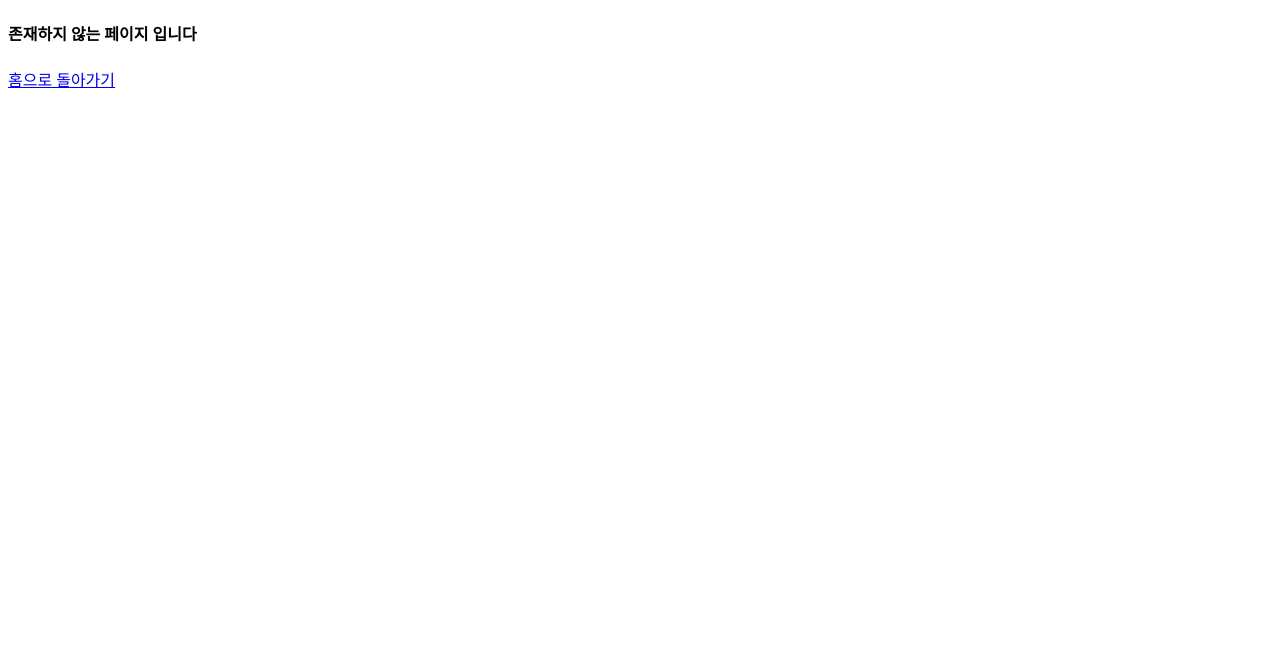
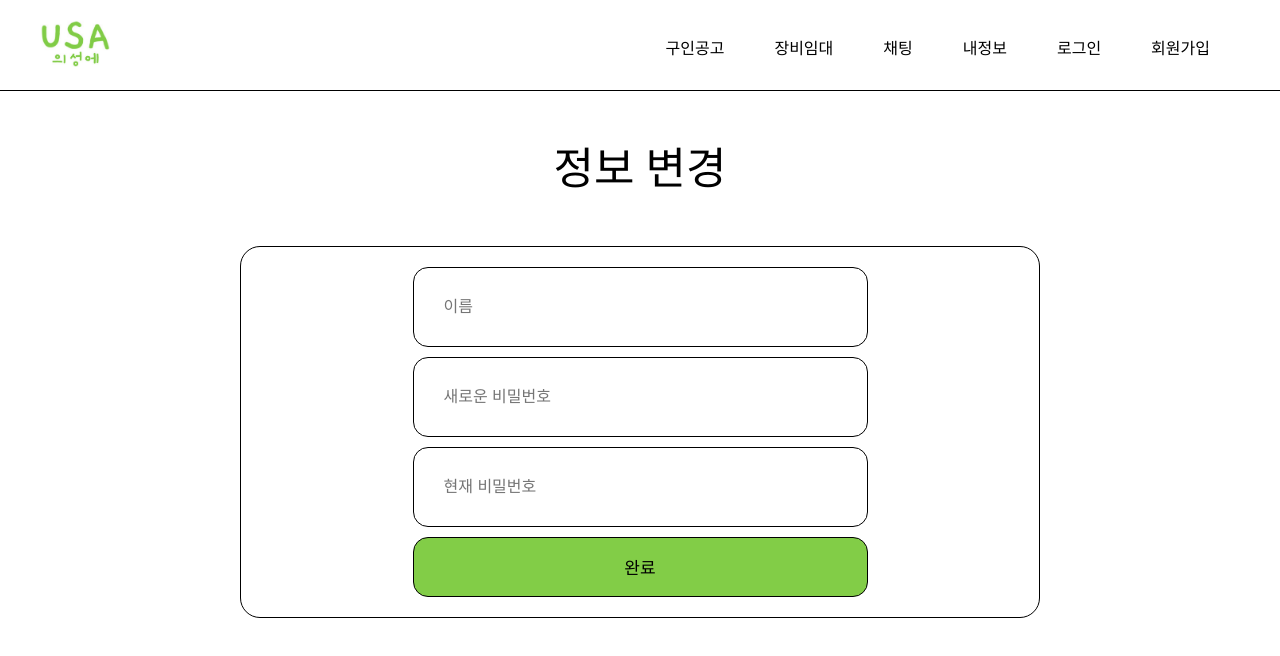
Before and after one commit to Yunseong-dev/24-1st-capston-USA, a React (Vite) app in the folder Front/: page /ModifyMe in a window 1280 px wide. Shown: the top 656 px of the page. Built offline with nearby package versions, Linux system fonts and the light colour scheme.

Commit message:
디자인 추가, URL 변경

```diff
--- a/Front/src/App.tsx
+++ b/Front/src/App.tsx
@@ -2,15 +2,19 @@ import { BrowserRouter as Router, Routes, Route } from 'react-router-dom';
 import NotFound from './pages/404';
 import Signup from './components/auth/Signup';
 import Signin from './components/auth/Signin';
+import ModifyMe from './components/auth/modifyMe';
+import Me from './components/auth/me';
 import Home from './pages/Home';
 import EquipmentList from './components/article/EquipmentList';
 import CreateEquipment from './components/article/CreateEquipment';
 import EquipmentDetail from './components/article/EquipmentDetail';
+import EquipmentMe from './components/article/EquipmentMe';
 import JobList from './components/job/JobList';
 import CreateJob from './components/job/CreateJob';
 import ChatRoom from './components/chat/ChatRoom';
 import JobDetail from './components/job/JobDetail';
 import ChatList from './components/chat/ChatList';
+
 const App = () => {
   return (
     <Router>
@@ -19,10 +23,13 @@ const App = () => {
 
         <Route path="/Signup" element={<Signup />} />
         <Route path="/Signin" element={<Signin />} />
+        <Route path="/ModifyMe" element={<ModifyMe />} />
+        <Route path="/Me" element={<Me />} />
 
         <Route path="/Equipment" element={<EquipmentList />} />
         <Route path="/CreateEquipment" element={<CreateEquipment />} />
         <Route path="/Equipment/:id" element={<EquipmentDetail />} />
+        <Route path="/EquipmentMe" element={<EquipmentMe />} />
 
         <Route path="/Job" element={<JobList />} />
         <Route path="/CreateJob" element={<CreateJob />} />
--- /dev/null
+++ b/Front/src/components/auth/me.tsx
@@ -0,0 +1,19 @@
+import Header from "../header";
+import styles from "../../css/home.module.css";
+
+
+const Me = () => {
+   return (
+      <div>
+         <Header />
+         <div className={styles.main}>
+            <div className={styles.option_container}>
+               <a href="/modifyMe" className={styles.rectangle} id="opjob">정보 변경</a>
+               <a href="/equipmentMe" className={styles.rectangle} id="opequipment">장비임대 목록</a>
+            </div>
+         </div>
+      </div>
+   )
+}
+
+export default Me;
--- /dev/null
+++ b/Front/src/components/auth/modifyMe.tsx
@@ -0,0 +1,80 @@
+import { useState } from "react";
+import { putWithToken } from "../../utils/axios";
+import { useNavigate } from 'react-router-dom';
+import useToken from "../../hooks/useToken";
+import Header from "../header";
+import Styles from "../../css/signup.module.css";
+
+const ModifyMe = () => {
+   const [name, setName] = useState("");
+   const [password, setPassword] = useState("");
+   const [currentPassword, setCurrentPassword] = useState("");
+
+   const { token } = useToken();
+   const navigate = useNavigate();
+
+   const handleSubmit = async (e: any) => {
+      e.preventDefault();
+
+      if (!name || !password || !currentPassword) {
+         alert('모든 입력란을 작성해주세요');
+         return;
+      }
+
+      const data = { name, password, currentPassword };
+
+      try {
+         await putWithToken(token, "/api/user", data);
+
+         alert("정보 변경이 완료되었습니다");
+         navigate("/");
+
+      } catch (error: any) {
+         alert(error.response.data);
+      }
+   };
+
+   return (
+      <div>
+         <Header />
+         <div className={Styles.main}>
+            <div className={Styles.box_container}>
+               <div className={Styles.main_text}><p>정보 변경</p></div>
+               <div className={Styles.box}>
+                  <form onSubmit={handleSubmit}>
+                     <div className={Styles.name}>
+                        <input
+                           type="text"
+                           value={name}
+                           onChange={(e) => setName(e.target.value)}
+                           placeholder="이름"
+                        />
+                     </div>
+                     <div className={Styles.password}>
+                        <input
+                           type="password"
+                           value={password}
+                           onChange={(e) => setPassword(e.target.value)}
+                           placeholder="새로운 비밀번호"
+                        />
+                     </div>
+                     <div className={Styles.password}>
+                        <input
+                           type="password"
+                           value={currentPassword}
+                           onChange={(e) => setCurrentPassword(e.target.value)}
+                           placeholder="현재 비밀번호"
+                        />
+                     </div>
+                     <div className={Styles.subbutton}>
+                        <button type="submit">완료</button>
+                     </div>
+                  </form>
+               </div>
+            </div>
+         </div>
+      </div>
+   );
+};
+
+export default ModifyMe;
--- a/Front/src/components/header.tsx
+++ b/Front/src/components/header.tsx
@@ -12,7 +12,7 @@ const Header = () => {
             <Link to="/job" className={styles.text} id={styles.job}>구인공고</Link>
             <Link to="/equipment" className={styles.text} id={styles.equipment}>장비임대</Link>
             <Link to="/chat" className={styles.text} id={styles.chat}>채팅</Link>
-            <Link to="/my" id={styles.my} className={styles.text}>내정보</Link>
+            <Link to="/me" id={styles.my} className={styles.text}>내정보</Link>
             <Link to="/signin" className={styles.text} id={styles.login}>로그인</Link>
             <Link to="/signup" className={styles.text} id={styles.signup}>회원가입</Link>
          </div>
--- a/Front/src/css/signup.module.css
+++ b/Front/src/css/signup.module.css
@@ -10,7 +10,6 @@
     display: flex;
     flex-direction: column;
     align-items: center;
-    margin-top: -100px;
 }
 
 .main_text {
```
